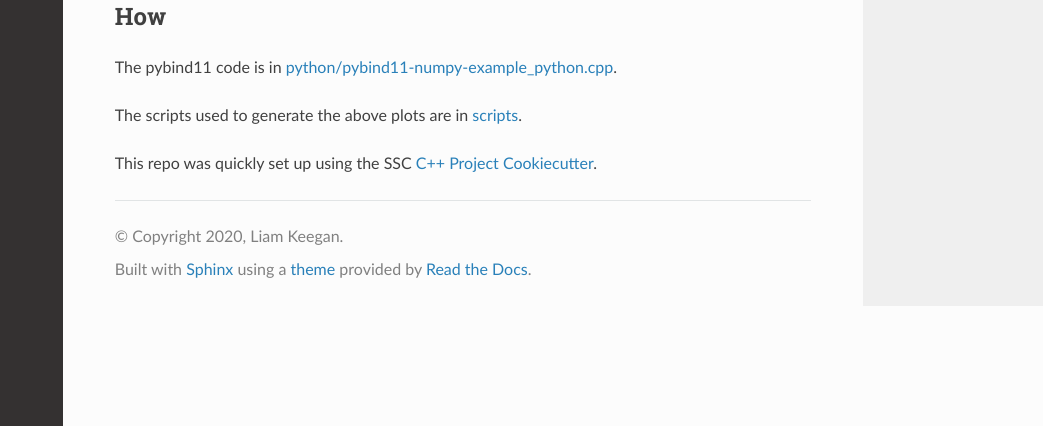
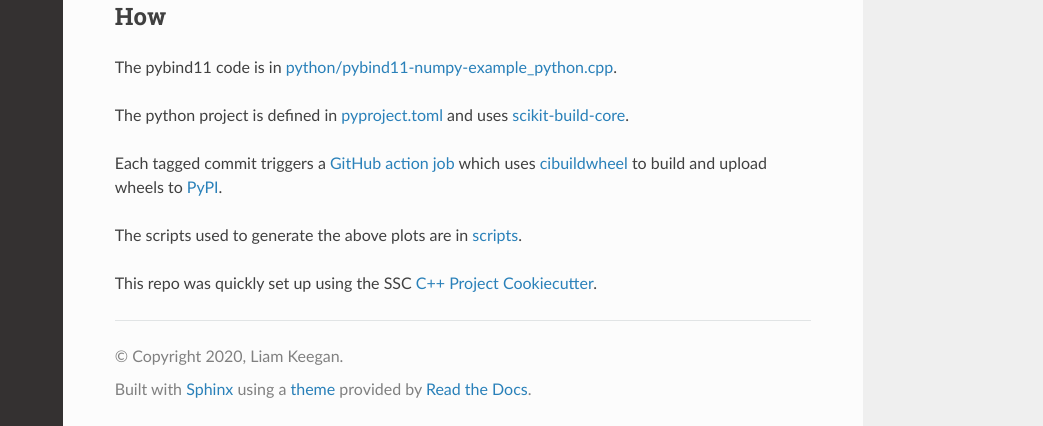
Before and after one commit to ssciwr/pybind11-numpy-example, a Sphinx documentation site: the page built from doc/index.rst, in a window 1280 px wide and 900 px high, scrolled down 735 px, cut to the strip 474-900 px from the top of the window. Shown: the whole strip, without its empty margins (237-1280 px from the left). Built offline with Sphinx 7.4.7 and the Read the Docs theme 2.0.0, drawn with Linux system fonts in a browser that asks for light colours.

Commit message:
update rst docs

```diff
--- a/doc/index.rst
+++ b/doc/index.rst
@@ -44,6 +44,12 @@ How
 The pybind11 code is in
 `python/pybind11-numpy-example\_python.cpp <https://github.com/ssciwr/pybind11-numpy-example/blob/main/python/pybind11-numpy-example_python.cpp>`__.
 
+The python project is defined in `pyproject.toml <https://github.com/ssciwr/pybind11-numpy-example/blob/main/pyproject.toml>`__
+and uses `scikit-build-core <https://github.com/scikit-build/scikit-build-core>`__.
+
+Each tagged commit triggers a `GitHub action job <https://github.com/ssciwr/pybind11-numpy-example/actions/workflows/pypi.yml>`__
+which uses `cibuildwheel <https://cibuildwheel.readthedocs.io/>`__ to build and upload wheels to `PyPI <https://pypi.org/project/pybind11-numpy-example/>`__.
+
 The scripts used to generate the above plots are in
 `scripts <https://github.com/ssciwr/pybind11-numpy-example/tree/main/scripts>`__.
 
```
